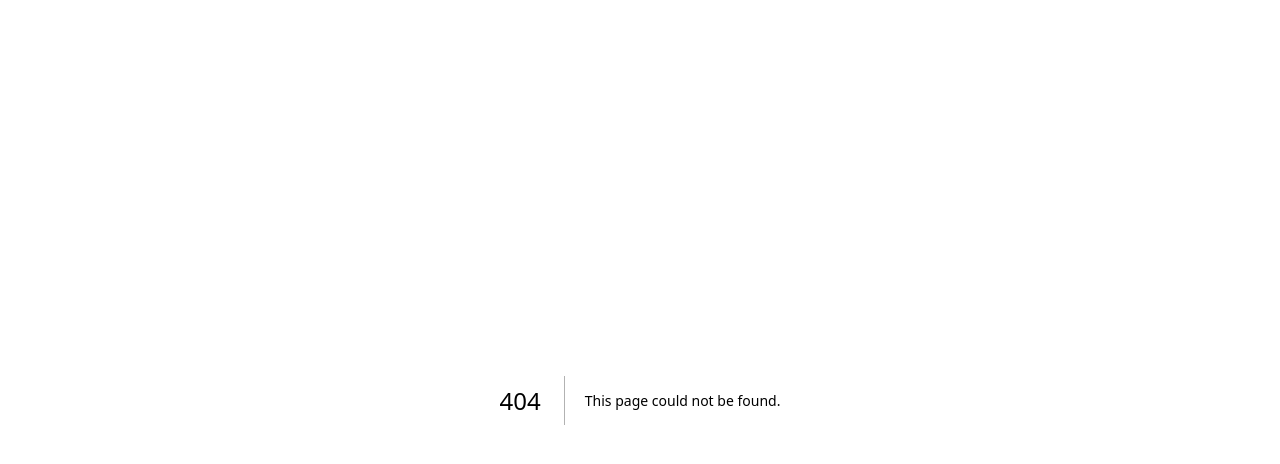
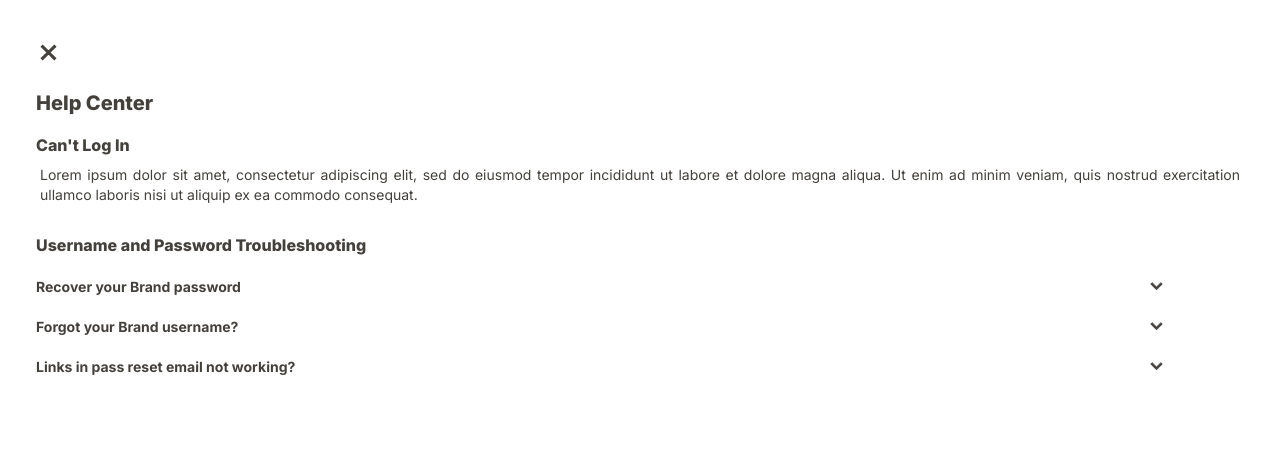
Before and after one commit to Ben-Sicat/Study_hub, a Next.js app in the folder frontend/: page /help_center in a window 1280 px wide. Before the commit this address had no page. Shown: the top 464 px of the page. Built offline with nearby package versions, Linux system fonts and the light colour scheme.

Commit message:
Help Center Page Done

```diff
--- a/frontend/app/components/account.tsx
+++ b/frontend/app/components/account.tsx
@@ -1,19 +1,18 @@
 import React from "react";
-import ArrowBackIosIcon from "@mui/icons-material/ArrowBackIos";
 
 //testing sample note
 
 type TesteProps = {
+  backButtonIcon: JSX.Element;
   title: string;
   subTitle1: string;
 };
 
-function Teste({ title, subTitle1 }: TesteProps) {
+function Teste({ title, subTitle1, backButtonIcon }: TesteProps) {
   return (
     <div>
-      <div>
       <button className="flex items-center text-stone-700 py-2 px-2 mt-8 ml-7 mb-2 stroke-stone-700 ">
-          <ArrowBackIosIcon style={{ fontSize: 20 }} />{" "}
+        {backButtonIcon}
       </button>
 
       <h2 className=" text-stone-700 text-xl font-extrabold py-2 px-2 ml-7">
@@ -24,7 +23,6 @@ function Teste({ title, subTitle1 }: TesteProps) {
         {subTitle1}
       </p>
     </div>
-    </div>
   );
 }
 
--- /dev/null
+++ b/frontend/app/components/dropdown.tsx
@@ -0,0 +1,31 @@
+import React from "react";
+import KeyboardArrowDownIcon from "@mui/icons-material/KeyboardArrowDown";
+
+type DropDownProps = {
+  title: string;
+};
+
+function Dropdown({ title }: DropDownProps) {
+  return (
+    <div
+      className="flex text-stone-700 ml-9 mt-2 mb-4"
+      style={{ position: "relative" }}
+    >
+      <h1 className="text-sm font-bold mt-1">{title}</h1>
+      <div
+        style={{
+          position: "absolute",
+          right: "9%",
+          top: "50%",
+          transform: "translateY(-50%)",
+        }}
+      >
+        <button className="stroke-stone-700">
+          <KeyboardArrowDownIcon style={{ fontSize: 23 }} />
+        </button>
+      </div>
+    </div>
+  );
+}
+
+export default Dropdown;
--- a/frontend/app/create_new_password/page.tsx
+++ b/frontend/app/create_new_password/page.tsx
@@ -1,10 +1,12 @@
 import React from "react";
 import Teste from "../components/account";
+import ArrowBackIosIcon from "@mui/icons-material/ArrowBackIos";
 
 function Page() {
   return (
     <div>
       <Teste
+        backButtonIcon={<ArrowBackIosIcon style={{ fontSize: 20 }} />}
         title="Create a new password"
         subTitle1="Create a password with at least 6 letters and numbers. You'll need this password to log into your account."
       />
--- a/frontend/app/find_account/page.tsx
+++ b/frontend/app/find_account/page.tsx
@@ -1,10 +1,12 @@
 import React from "react";
 import Teste from "../components/account";
+import ArrowBackIosIcon from "@mui/icons-material/ArrowBackIos";
 
 function Page() {
   return (
     <div>
       <Teste
+        backButtonIcon={<ArrowBackIosIcon style={{ fontSize: 20 }} />}
         title="Confirm your account"
         subTitle1="We sent you a code to your email. Enter that code to confirm your account."
       />
--- a/frontend/app/forget_password/page.tsx
+++ b/frontend/app/forget_password/page.tsx
@@ -1,10 +1,12 @@
 import React from "react";
 import Teste from "../components/account";
+import ArrowBackIosIcon from "@mui/icons-material/ArrowBackIos";
 
 function Page() {
   return (
     <div>
       <Teste
+        backButtonIcon={<ArrowBackIosIcon style={{ fontSize: 20 }} />}
         title="Find your account"
         subTitle1="Enter your username, email, or mobile number"
       />
--- /dev/null
+++ b/frontend/app/help_center/page.tsx
@@ -0,0 +1,37 @@
+import React from "react";
+import Teste from "../components/account";
+import Dropdown from "../components/dropdown";
+import CloseIcon from "@mui/icons-material/Close";
+
+function Page() {
+  return (
+    <div>
+      <Teste
+        backButtonIcon={<CloseIcon style={{ fontSize: 25 }} />}
+        title="Help Center"
+        subTitle1=""
+      />
+
+      <h1 className=" text-stone-700 text-base font-extrabold ml-9">
+        Can't Log In
+      </h1>
+
+      <p className=" text-stone-700 font-normal text-sm text-justify ml-8 mr-8 py-2 px-2">
+        Lorem ipsum dolor sit amet, consectetur adipiscing elit, sed do eiusmod
+        tempor incididunt ut labore et dolore magna aliqua. Ut enim ad minim
+        veniam, quis nostrud exercitation ullamco laboris nisi ut aliquip ex ea
+        commodo consequat.
+      </p>
+
+      <h1 className=" text-stone-700 text-base font-extrabold py-2 px-2 ml-7 mt-3 mr-7">
+        Username and Password Troubleshooting
+      </h1>
+
+      <Dropdown title="Recover your Brand password" />
+      <Dropdown title="Forgot your Brand username?" />
+      <Dropdown title="Links in pass reset email not working?" />
+    </div>
+  );
+}
+
+export default Page;
```
Lines whose indentation alone changed are shown as unchanged.
